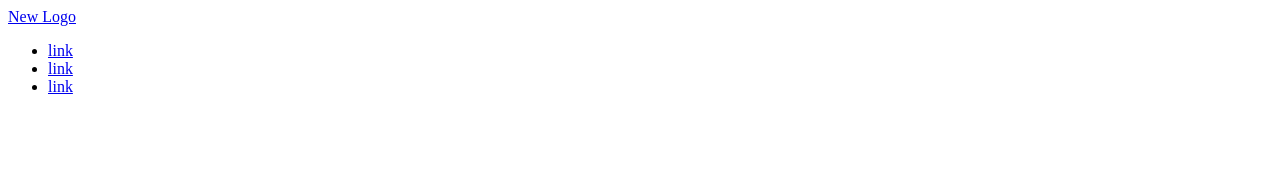
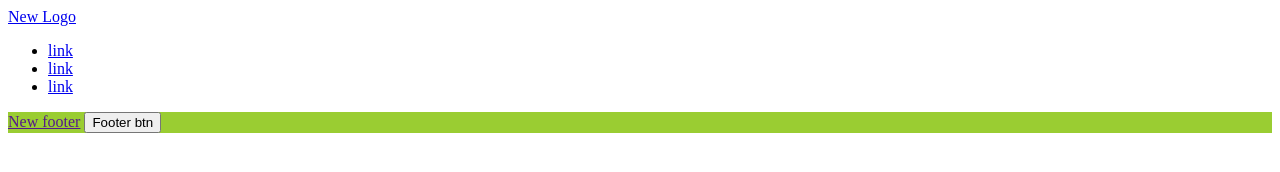
Before and after one commit to SaveAna/new-repo, a plain HTML site: page index.html in a window 1280 px wide. Drawn offline with Linux system fonts and the light colour scheme.

Commit message:
new footer

```diff
--- a/css/styles.css
+++ b/css/styles.css
@@ -0,0 +1,3 @@
+footer {
+    background-color: yellowgreen;
+}
--- a/index.html
+++ b/index.html
@@ -5,6 +5,7 @@
     <meta http-equiv="X-UA-Compatible" content="IE=edge" />
     <meta name="viewport" content="width=device-width, initial-scale=1.0" />
     <title>Document</title>
+    <link rel="stylesheet" href="./css/styles.css">
   </head>
 
   <body>
@@ -18,5 +19,9 @@
         </ul>
       </nav>
     </header>
+    <footer>
+      <a href="">New footer</a>
+      <button type="button">Footer btn</button>
+    </footer>
   </body>
 </html>
```
